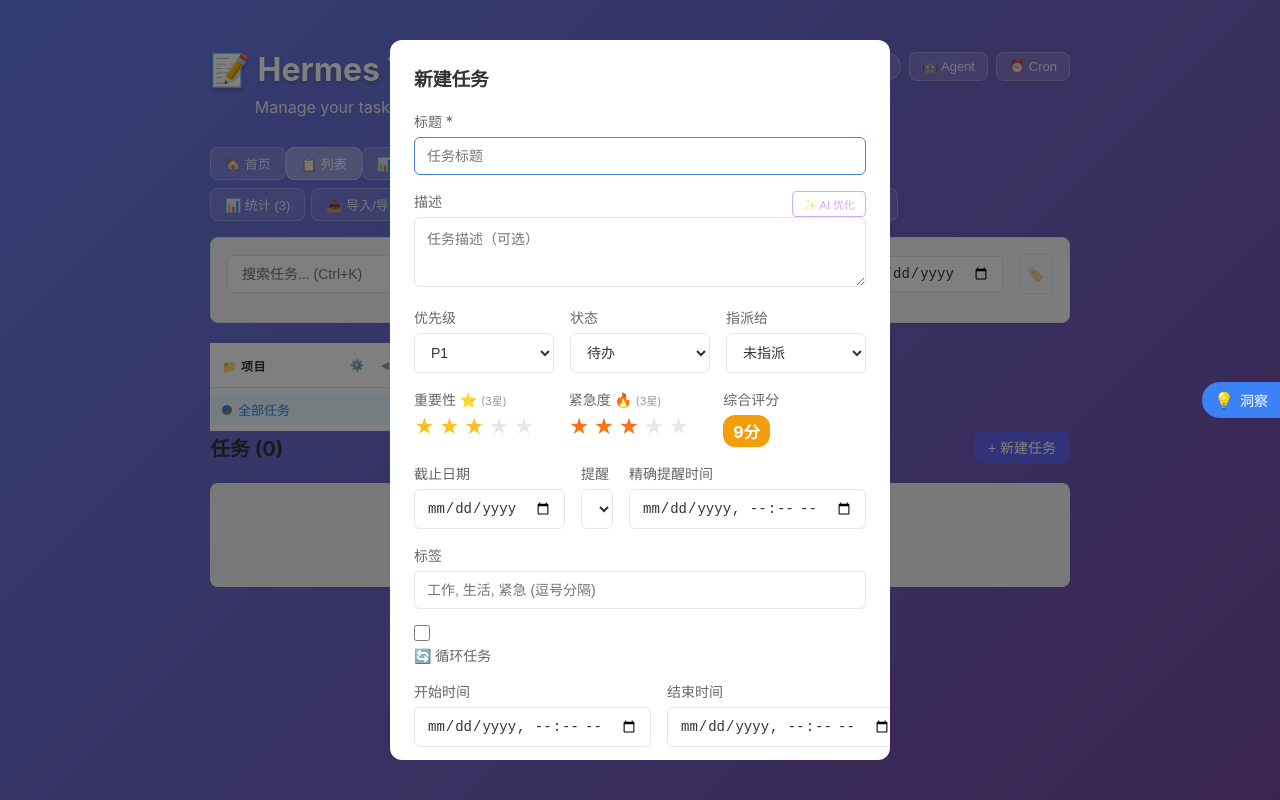
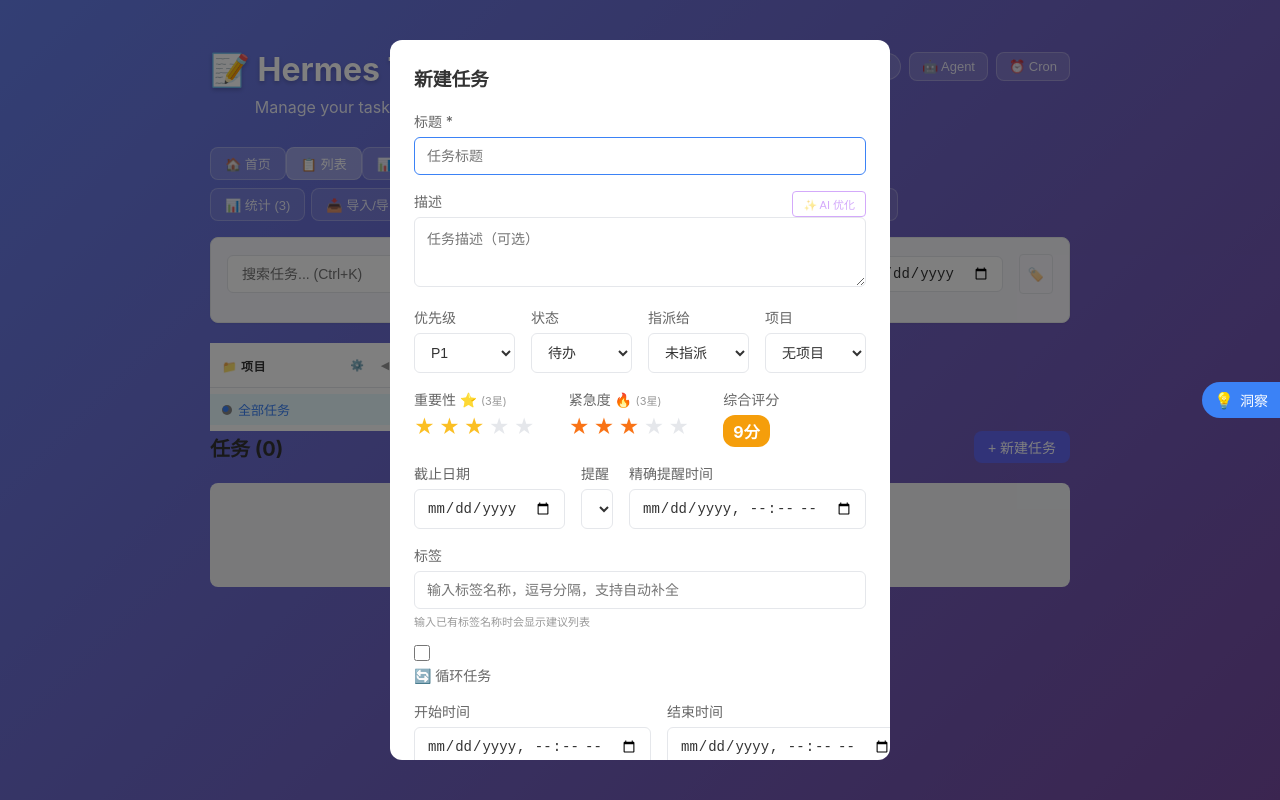
Before and after one commit to YeLuo45/todo-list, a React (Vite) app: page / in a window 1280 px wide. Both pictures are taken after a click on the button "➕ 新建任务". Built offline with nearby package versions, Linux system fonts and the light colour scheme.

Commit message:
feat: add project/tag dropdowns, sidebar toggle, gist sync for projects/tags

```diff
--- a/src/components/GistSyncModal.jsx
+++ b/src/components/GistSyncModal.jsx
@@ -4,9 +4,15 @@
   createBackupGist, fetchBackupList, fetchBackupContent,
   getBackupHistory, saveBackupHistory, getLastBackupTime, setLastBackupTime,
 } from '../utils/gistSync';
+import { useAppStore } from '../store/useAppStore';
 import './GistSyncModal.css';
 
 export default function GistSyncModal({ onClose, onSync, tasks }) {
+  const projects = useAppStore((s) => s.projects);
+  const tagColors = useAppStore((s) => s.tagColors);
+  const hermesTagColors = useAppStore((s) => s.hermesTagColors);
+  const tagGroups = useAppStore((s) => s.tagGroups);
+
   const [tab, setTab] = useState('sync'); // 'sync' | 'backup'
   const [config, setConfig] = useState(() => getGistConfig() || { gistId: '', pat: '' });
   const [loading, setLoading] = useState(false);
--- a/src/components/ProjectSidebar.css
+++ b/src/components/ProjectSidebar.css
@@ -28,6 +28,12 @@
   font-size: 12px;
   text-transform: uppercase;
   letter-spacing: 0.5px;
+  cursor: pointer;
+  user-select: none;
+}
+
+.sidebar-header:hover {
+  background: var(--bg-hover);
 }
 
 .sidebar-header-btns {
--- a/src/components/ProjectSidebar.jsx
+++ b/src/components/ProjectSidebar.jsx
@@ -45,11 +45,12 @@
       )}
 
       <div className={`project-sidebar ${isMobileOpen ? 'mobile-open' : ''}`}>
-        <div className="sidebar-header">
+        <div className="sidebar-header" onClick={() => setCollapsed(c => !c)}>
           <span>📁 项目</span>
           <div className="sidebar-header-btns">
-            <button className="sidebar-manage-btn" onClick={() => setShowManage(true)} title="管理项目">⚙️</button>
-            <button className="sidebar-toggle" onClick={() => {
+            <button className="sidebar-manage-btn" onClick={(e) => { e.stopPropagation(); setShowManage(true); }} title="管理项目">⚙️</button>
+            <button className="sidebar-toggle" onClick={(e) => {
+              e.stopPropagation();
               if (onMobileClose) onMobileClose();
               else setCollapsed(true);
             }} title="收起">◀</button>
--- a/src/components/TaskForm.css
+++ b/src/components/TaskForm.css
@@ -441,3 +441,57 @@
 .desc-diff-modal-content .desc-diff-actions .btn-cancel:hover {
   background: var(--bg-hover);
 }
+
+/* Tag Autocomplete */
+.tag-input-group {
+  position: relative;
+}
+
+.tag-autocomplete-wrapper {
+  position: relative;
+}
+
+.tag-suggestions-dropdown {
+  position: absolute;
+  top: 100%;
+  left: 0;
+  right: 0;
+  background: var(--bg-card);
+  border: 1px solid var(--border-color);
+  border-radius: 6px;
+  margin-top: 4px;
+  padding: 0;
+  list-style: none;
+  max-height: 150px;
+  overflow-y: auto;
+  z-index: 100;
+  box-shadow: 0 4px 12px rgba(0, 0, 0, 0.15);
+}
+
+.tag-suggestions-dropdown li {
+  padding: 8px 12px;
+  cursor: pointer;
+  font-size: 14px;
+  color: var(--text-primary);
+  transition: background 0.15s;
+}
+
+.tag-suggestions-dropdown li:hover {
+  background: var(--color-primary);
+  color: white;
+}
+
+.tag-suggestions-dropdown li:first-child {
+  border-radius: 6px 6px 0 0;
+}
+
+.tag-suggestions-dropdown li:last-child {
+  border-radius: 0 0 6px 6px;
+}
+
+.tag-hint {
+  display: block;
+  margin-top: 4px;
+  font-size: 11px;
+  color: var(--text-muted);
+}
--- a/src/components/TaskForm.jsx
+++ b/src/components/TaskForm.jsx
@@ -1,5 +1,6 @@
 import { useState, useEffect } from 'react';
 import { useTaskContext } from '../context/TaskContext';
+import { useAppStore } from '../store/useAppStore';
 import { getAPIToken } from '../utils/aiSubtask';
 import { improveDescription } from '../utils/aiDescription优化';
 import { getUsers, getUserById } from '../utils/comment';
@@ -7,7 +8,8 @@
 import './TaskForm.css';
 
 export default function TaskForm({ editingTask, onClose }) {
-  const { createTask, updateTask, allTasks, isTaskBlocked, wouldCreateCycle } = useTaskContext();
+  const { createTask, updateTask, allTasks, isTaskBlocked, wouldCreateCycle, getAllTags } = useTaskContext();
+  const projects = useAppStore((s) => s.projects);
   const [title, setTitle] = useState('');
   const [content, setContent] = useState('');
   const [tags, setTags] = useState('');
@@ -33,6 +35,10 @@
   const [showDescDiff, setShowDescDiff] = useState(false);
   const [assignee, setAssignee] = useState('');
   const [users, setUsers] = useState([]);
+  const [tagInput, setTagInput] = useState('');
+  const [showTagSuggestions, setShowTagSuggestions] = useState(false);
+  const [filteredTagSuggestions, setFilteredTagSuggestions] = useState([]);
+  const [projectId, setProjectId] = useState('');
 
   useEffect(() => {
     setUsers(getUsers());
@@ -56,6 +62,7 @@
       setRemindBefore(editingTask.remindBefore || '');
       setRemindAt(editingTask.remindAt || '');
       setAssignee(editingTask.assignee || '');
+      setProjectId(editingTask.projectId || '');
     }
   }, [editingTask]);
 
@@ -91,6 +98,64 @@
 
   const handleRemoveDep = (depId) => {
     setDependsOn((prev) => prev.filter((id) => id !== depId));
+  };
+
+  // Tag autocomplete handlers
+  const allExistingTags = getAllTags();
+
+  const handleTagInputChange = (e) => {
+    const value = e.target.value;
+    // Get the text after the last comma
+    const lastCommaIndex = value.lastIndexOf(',');
+    const currentInput = lastCommaIndex >= 0 ? value.slice(lastCommaIndex + 1).trim() : value.trim();
+    setTagInput(currentInput);
+
+    if (currentInput.length > 0) {
+      const filtered = allExistingTags.filter(tag =>
+        tag.toLowerCase().includes(currentInput.toLowerCase())
+      );
+      setFilteredTagSuggestions(filtered);
+      setShowTagSuggestions(filtered.length > 0);
+    } else {
+      setShowTagSuggestions(false);
+      setFilteredTagSuggestions([]);
+    }
+  };
+
+  const handleTagSuggestionClick = (tag) => {
+    const lastCommaIndex = tags.lastIndexOf(',');
+    let newTags;
+    if (lastCommaIndex >= 0) {
+      newTags = tags.slice(0, lastCommaIndex + 1) + ' ' + tag + ',';
+    } else {
+      newTags = tag + ',';
+    }
+    setTags(newTags);
+    setTagInput('');
+    setShowTagSuggestions(false);
+    setFilteredTagSuggestions([]);
+  };
+
+  const handleTagKeyDown = (e) => {
+    if (e.key === 'Enter') {
+      e.preventDefault();
+      if (filteredTagSuggestions.length > 0) {
+        handleTagSuggestionClick(filteredTagSuggestions[0]);
+      } else if (tagInput.trim()) {
+        // Allow custom tag entry - add comma
+        const lastCommaIndex = tags.lastIndexOf(',');
+        if (lastCommaIndex >= 0) {
+          setTags(tags.slice(0, lastCommaIndex + 1) + ' ' + tagInput.trim() + ',');
+        } else {
+          setTags(tagInput.trim() + ',');
+        }
+        setTagInput('');
+        setShowTagSuggestions(false);
+        setFilteredTagSuggestions([]);
+      }
+    } else if (e.key === 'Escape') {
+      setShowTagSuggestions(false);
+    }
   };
 
   const handleAIImproveDescription = async () => {
@@ -167,6 +232,7 @@
       importance,
       urgency,
       assignee: assignee || null,
+      projectId: projectId || null,
     };
 
     let taskId;
@@ -244,6 +310,17 @@
               ))}
             </select>
           </div>
+          <div className="form-group">
+            <label>项目</label>
+            <select value={projectId} onChange={(e) => setProjectId(e.target.value)}>
+              <option value="">无项目</option>
+              {projects.map(proj => (
+                <option key={proj.id} value={proj.id}>
+                  {proj.name}
+                </option>
+              ))}
+            </select>
+          </div>
         </div>
 
         <div className="form-row score-row">
@@ -293,10 +370,27 @@
           </div>
         </div>
 
-        <div className="form-group">
+        <div className="form-group tag-input-group">
           <label>标签</label>
-          <input type="text" value={tags} onChange={(e) => setTags(e.target.value)}
-            placeholder="工作, 生活, 紧急 (逗号分隔)" />
+          <div className="tag-autocomplete-wrapper">
+            <input
+              type="text"
+              value={tags}
+              onChange={(e) => { setTags(e.target.value); handleTagInputChange(e); }}
+              onKeyDown={handleTagKeyDown}
+              placeholder="输入标签名称，逗号分隔，支持自动补全"
+            />
+            {showTagSuggestions && filteredTagSuggestions.length > 0 && (
+              <ul className="tag-suggestions-dropdown">
+                {filteredTagSuggestions.map((tag) => (
+                  <li key={tag} onClick={() => handleTagSuggestionClick(tag)}>
+                    {tag}
+                  </li>
+                ))}
+              </ul>
+            )}
+          </div>
+          <small className="tag-hint">输入已有标签名称时会显示建议列表</small>
         </div>
 
         <div className="form-row">
```
Also changed, not shown: src/utils/gistSync.js (+53 -8 lines).
